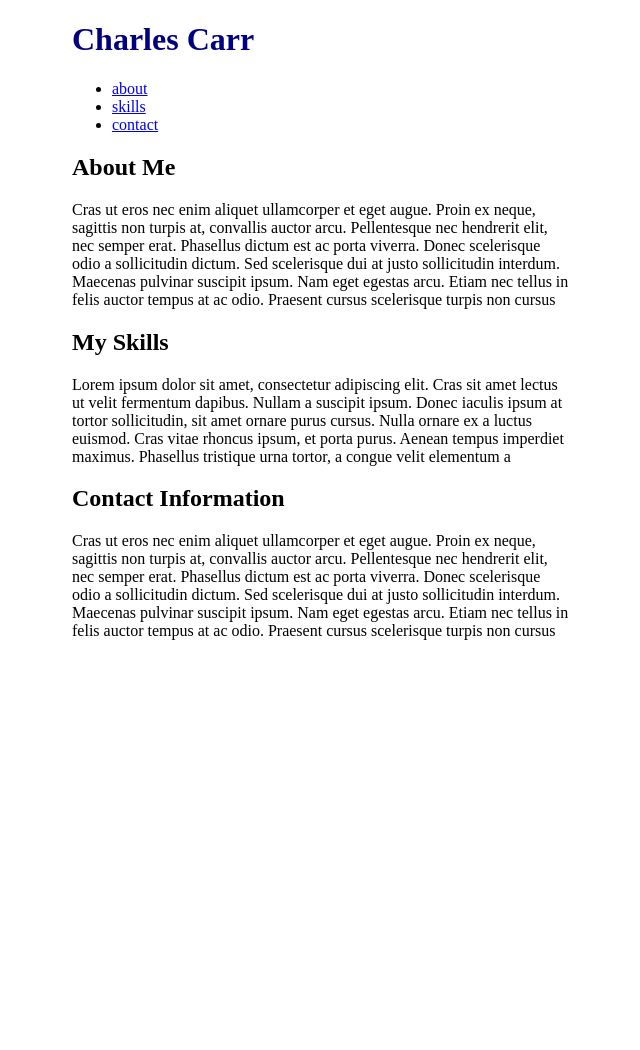
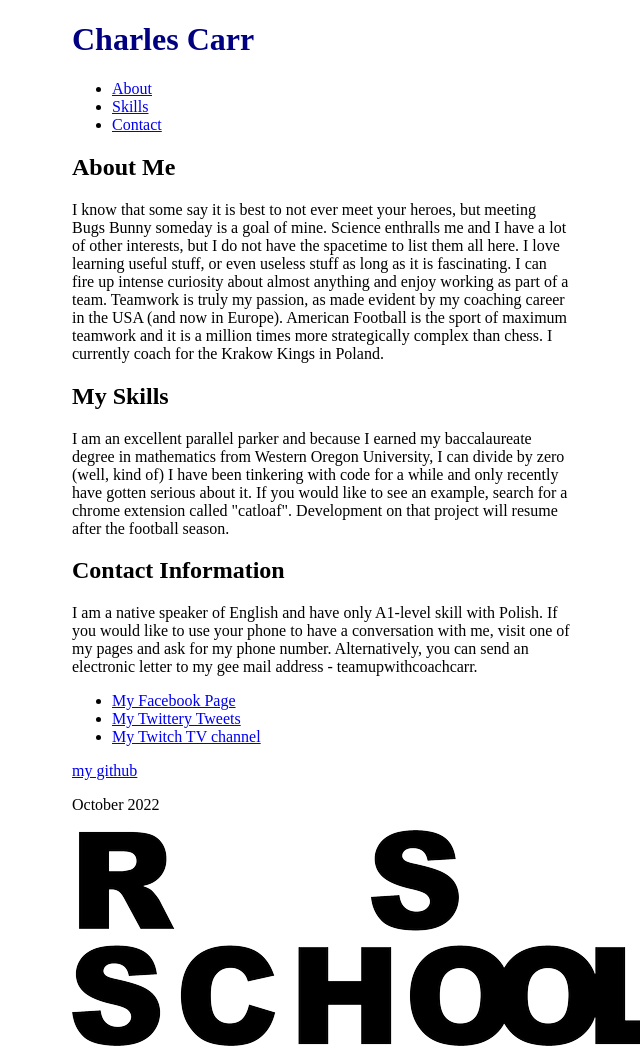
Before and after one commit to CoachCarr/rsschool-cv, a plain HTML site: page index.html in a window 1280 px wide. Shown: the whole page, without its empty margins (318-958 px from the left). Before the commit the page ends 800 px from the top, so only its background shows below. Drawn offline with Linux system fonts and the light colour scheme.

Commit message:
feat: added original content
replace the placeholder text and format the page

```diff
--- a/index.html
+++ b/index.html
@@ -1,9 +1,9 @@
 <!DOCTYPE html>
 <html lang="en">
   <head>
-    <meta charset="UTF-8" />
-    <meta http-equiv="X-UA-Compatible" content="IE=edge" />
-    <meta name="viewport" content="width=device-width, initial-scale=1.0" />
+    <meta charset="UTF-8">
+    <meta http-equiv="X-UA-Compatible" content="IE=edge">
+    <meta name="viewport" content="width=device-width, initial-scale=1.0">
     <link rel="stylesheet" type="text/css" href="style.css">
     <title>Charles Carr's CV</title>
   </head>
@@ -13,9 +13,9 @@
       <nav>
         <div>
           <ul>
-            <li><a href="#about">about</a></li>
-            <li><a href="#skills">skills</a></li>
-            <li><a href="#contact">contact</a></li>
+            <li><a href="#about">About</a></li>
+            <li><a href="#skills">Skills</a></li>
+            <li><a href="#contact">Contact</a></li>
           </ul>
         </div>
       </nav>
@@ -26,8 +26,7 @@
           <h2>About Me</h2>
         </div>
         <div>
-          <p>Cras ut eros nec enim aliquet ullamcorper et eget augue. Proin ex neque, sagittis non turpis at, convallis auctor arcu. Pellentesque nec hendrerit elit, nec semper erat. Phasellus dictum est ac porta viverra. Donec scelerisque odio a sollicitudin dictum. Sed scelerisque dui at justo sollicitudin interdum. Maecenas pulvinar suscipit ipsum. Nam eget egestas arcu. Etiam nec tellus in felis auctor tempus at ac odio. Praesent cursus scelerisque turpis non cursus
-          </p>
+          <p>I know that some say it is best to not ever meet your heroes, but meeting Bugs Bunny someday is a goal of mine. Science enthralls me and I have a lot of other interests, but I do not have the spacetime to list them all here. I love learning useful stuff, or even useless stuff as long as it is fascinating. I can fire up intense curiosity about almost anything and enjoy working as part of a team. Teamwork is truly my passion, as made evident by my coaching career in the USA (and now in Europe). American Football is the sport of maximum teamwork and it is a million times more strategically complex than chess. I currently coach for the Krakow Kings in Poland.</p>
         </div>
       </section>
       <section id="skills">
@@ -35,21 +34,37 @@
           <h2>My Skills</h2>
         </div>
         <div>
-          <p>Lorem ipsum dolor sit amet, consectetur adipiscing elit. Cras sit amet lectus ut velit fermentum dapibus. Nullam a suscipit ipsum. Donec iaculis ipsum at tortor sollicitudin, sit amet ornare purus cursus. Nulla ornare ex a luctus euismod. Cras vitae rhoncus ipsum, et porta purus. Aenean tempus imperdiet maximus. Phasellus tristique urna tortor, a congue velit elementum a
-          </p>
+          <p>I am an excellent parallel parker and because I earned my baccalaureate degree in mathematics from Western Oregon University, I can divide by zero (well, kind of) I have been tinkering with code for a while and only recently have gotten serious about it. If you would like to see an example, search for a chrome extension called "catloaf". Development on that project will resume after the football season.</p>
+        </div>
+      </section>
+      <section id="contact">
+        <div>
+          <h2>Contact Information</h2>
+        </div>
+        <div>
+          <p>I am a native speaker of English and have only A1-level skill with Polish. If you would like to use your phone to have a conversation with me, visit one of my pages and ask for my phone number. Alternatively, you can send an electronic letter to my gee mail address - teamupwithcoachcarr.</p>
+          <ul>
+            <li>
+              <a href="https://facebook.com/teamupwithcoachcarr">My Facebook Page</a>
+            </li>
+            <li>
+              <a href="https://twitter.com/CoachCCarr">My Twittery Tweets</a>
+            </li>
+            <li>
+              <a href="https://www.twitch.tv/CoachCCarr">My Twitch TV channel</a>
+            </li>
+          </ul>
         </div>
       </section>
     </main>
     <footer>
-      <section>
-        <div>
-          <h2>Contact Information</h2>
-        </div>
-        <div>
-          <p>Cras ut eros nec enim aliquet ullamcorper et eget augue. Proin ex neque, sagittis non turpis at, convallis auctor arcu. Pellentesque nec hendrerit elit, nec semper erat. Phasellus dictum est ac porta viverra. Donec scelerisque odio a sollicitudin dictum. Sed scelerisque dui at justo sollicitudin interdum. Maecenas pulvinar suscipit ipsum. Nam eget egestas arcu. Etiam nec tellus in felis auctor tempus at ac odio. Praesent cursus scelerisque turpis non cursus
-          </p>
-        </div>
-      </section>
+      <div id="footertext">
+        <p><a href="https://github.com/CoachCarr">my github</a></p>
+        <p>October 2022</p>
+      </div>
+      <div id="logodiv">
+        <a href="https://app.rs.school/"><img src="./logo-rsschool3.png" alt="school logo linking to my github account"></a>
+      </div>
     </footer>
   </body>
 </html>
```
